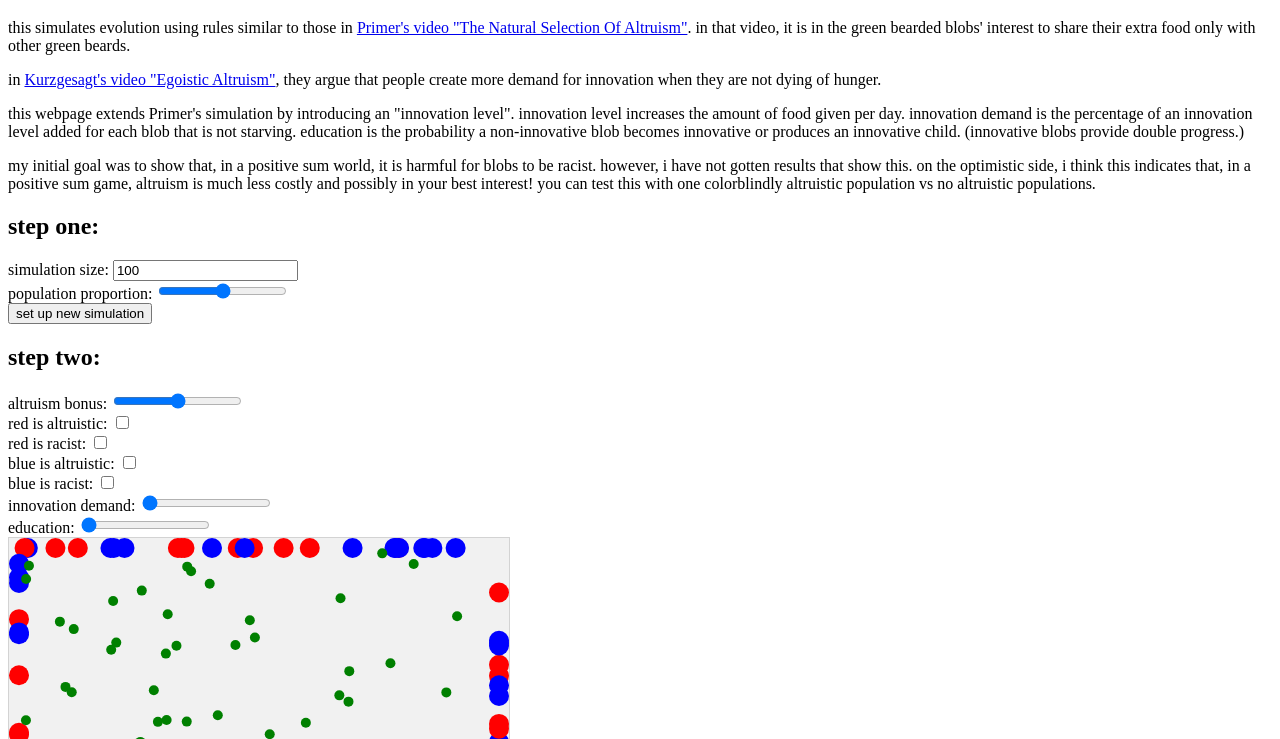
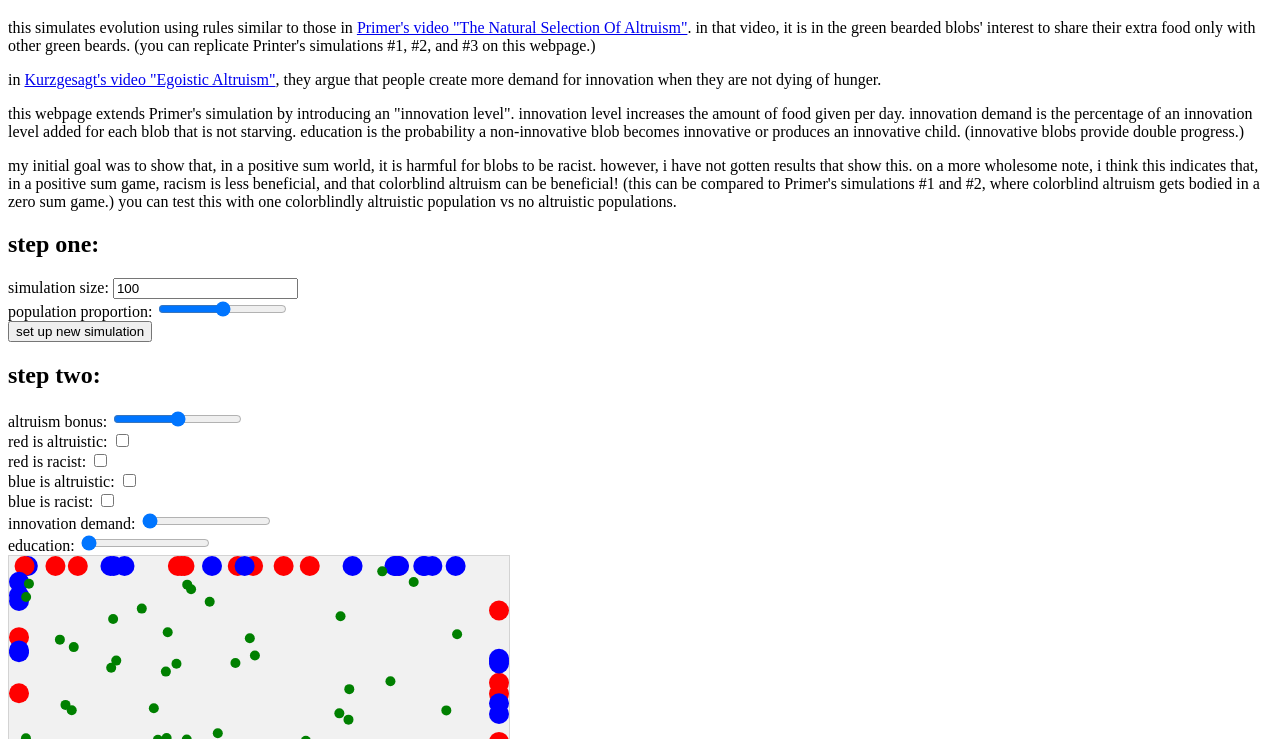
Before and after one commit to kc34/egoistic-altruism, a plain HTML site: page index.html in a window 1280 px wide. Shown: the part 61-800 px from the top of the page. Drawn offline with Linux system fonts and the light colour scheme.

Commit message:
Clarifications

```diff
--- a/index.html
+++ b/index.html
@@ -15,6 +15,7 @@ canvas {
 <p>
 this simulates evolution using rules similar to those in <a href="https://youtu.be/lFEgohhfxOA">Primer's video "The Natural Selection Of Altruism"</a>.
 in that video, it is in the green bearded blobs' interest to share their extra food only with other green beards.
+(you can replicate Printer's simulations #1, #2, and #3 on this webpage.)
 </p>
 <p>
 in <a href="https://youtu.be/rvskMHn0sqQ">Kurzgesagt's video "Egoistic Altruism"</a>,
@@ -30,7 +31,8 @@ education is the probability a non-innovative blob becomes innovative or produce
 <p>
 my initial goal was to show that, in a positive sum world, it is harmful for blobs to be racist.
 however, i have not gotten results that show this.
-on the optimistic side, i think this indicates that, in a positive sum game, altruism is much less costly and possibly in your best interest!
+on a more wholesome note, i think this indicates that, in a positive sum game, racism is less beneficial, and that colorblind altruism can be beneficial!
+(this can be compared to Primer's simulations #1 and #2, where colorblind altruism gets bodied in a zero sum game.)
 you can test this with one colorblindly altruistic population vs no altruistic populations.
 </p>
 <h2>step one:</h2>
```
